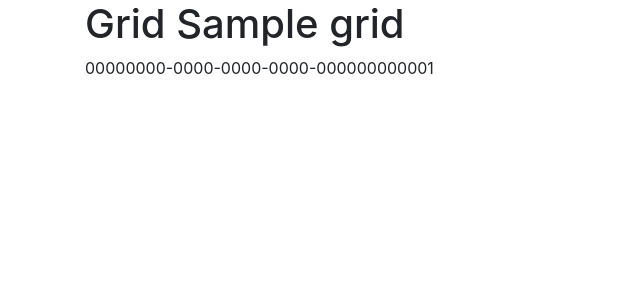
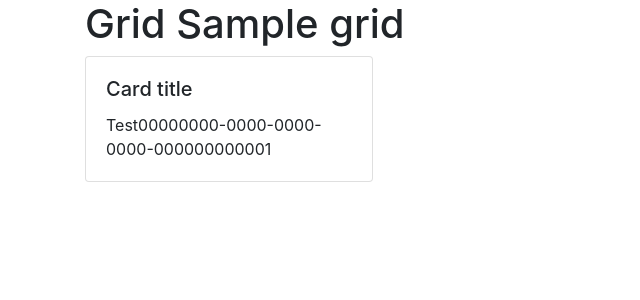
Before and after one commit to dmateos/okgrid, a Django app: page /grids/1 in a window 1280 px wide. Shown: the part 56-356 px from the top of the page, without its empty margins (0-640 px from the left). Run offline with Django 3.2, Linux system fonts and the light colour scheme; a user stored in the database is signed in; tables that the repository leaves empty hold one stand-in row (values such as "Sample post"); some libraries are stand-ins or nearby versions.

Commit message:
refactors

```diff
--- a/grid/api.py
+++ b/grid/api.py
@@ -17,8 +17,7 @@ class GridElementSerializer(serializers.ModelSerializer):
         # Only allow an element to be added to a grid
         # owned by the current user.
         user = self.context["request"].user
-        grid = Grid.objects.get(pk=attrs["grid"].id)
-        if grid.user == user:
+        if attrs["grid"].user == user:
             return attrs
         raise serializers.ValidationError
 
--- a/grid/templates/grid/grid_detail.html
+++ b/grid/templates/grid/grid_detail.html
@@ -6,8 +6,11 @@
 
 {% block content %}
   {% for el in object.gridelement_set.all %}
-    <div>
-      {{ el.uid }}
+    <div class="card" style="width: 18rem;">
+      <div class="card-body">
+        <h5 class="card-title">Card title</h5>
+        <p class="card-text">Test{{ el.uid }}</p>
+      </div>
     </div>
   {% endfor %}
 {% endblock %}
```
